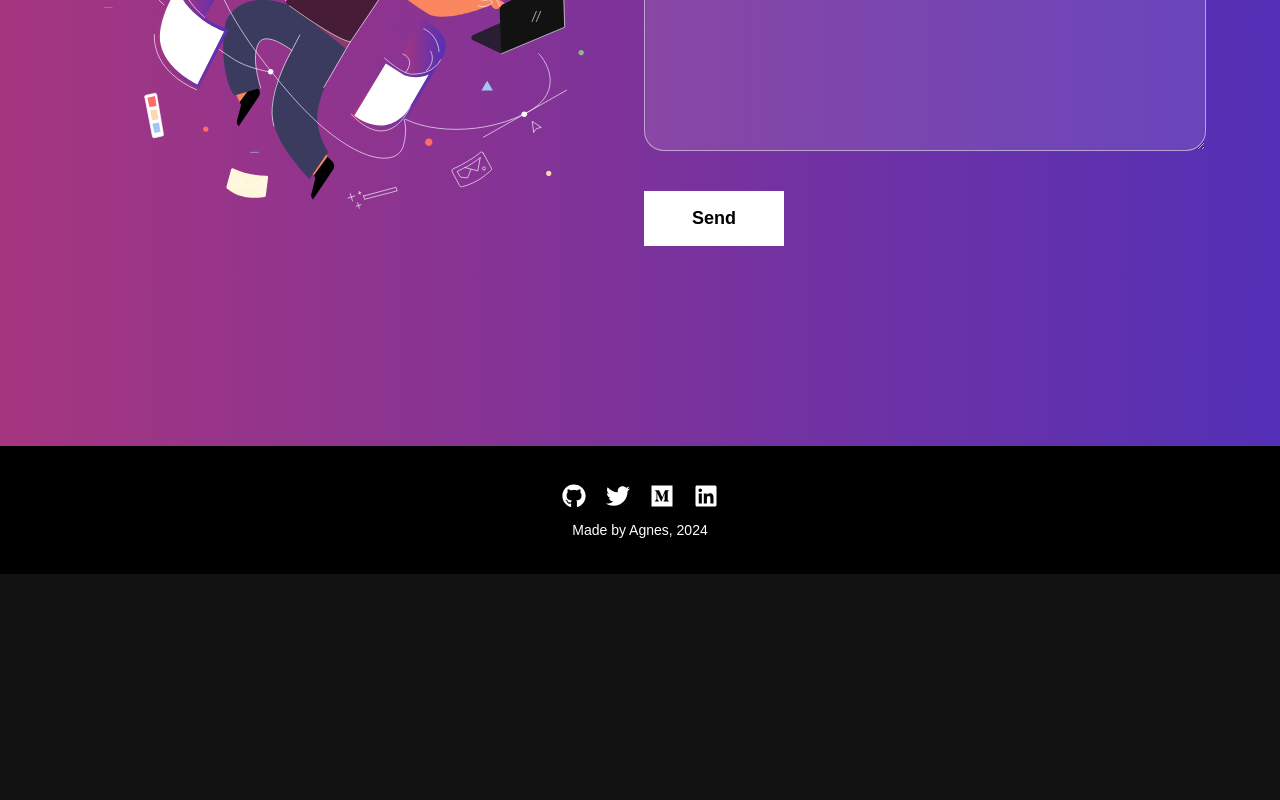
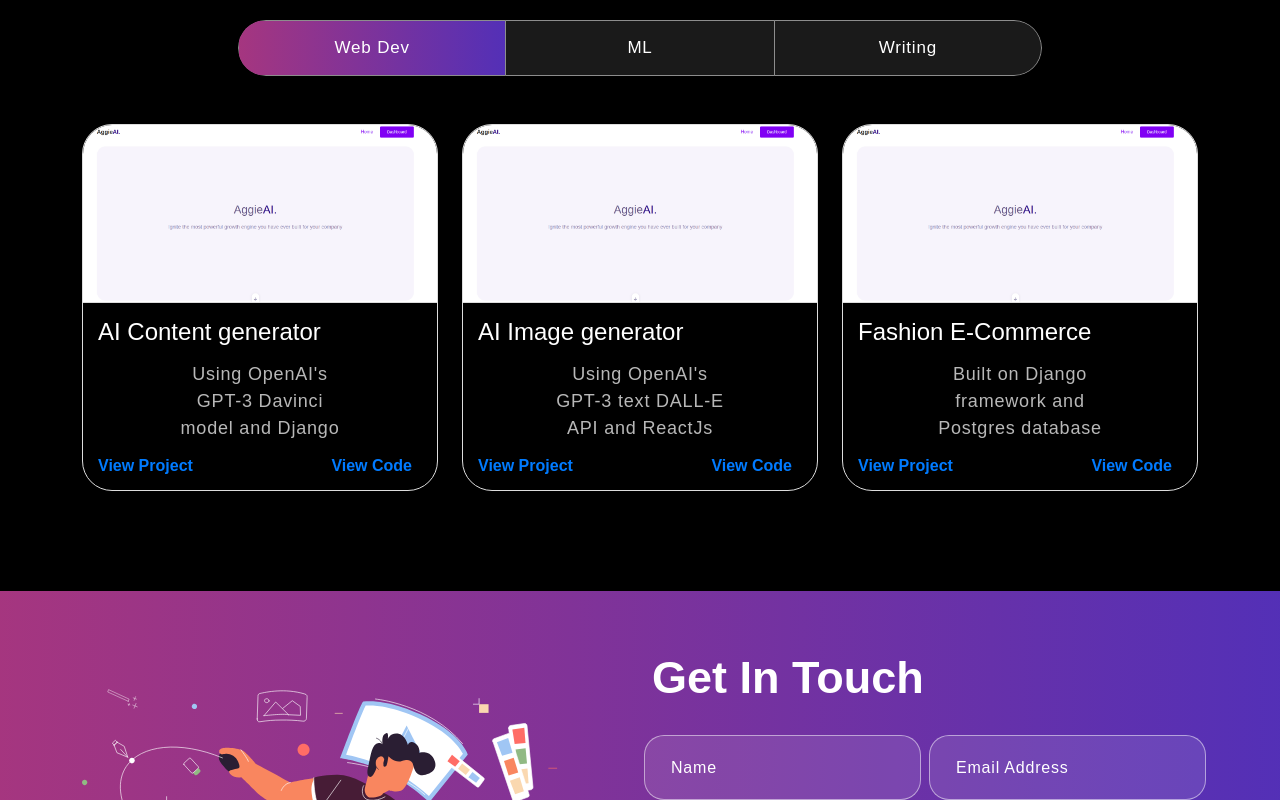
Before and after one commit to Agnes-Kalunda/agness, a React (Create React App) app: page / in a window 1280 px wide. Shown: the part 1500-2300 px from the top of the page. Before the commit the page ends 2074 px from the top, so only its background shows below. Built offline with nearby package versions, Linux system fonts and the light colour scheme.

Commit message:
project component to showcase projects

```diff
--- a/src/App.js
+++ b/src/App.js
@@ -13,7 +13,7 @@ function App() {
       < NavBar />
       < Banner/>
       < Skills />
-      {/* < Projects /> */}
+      < Projects />
       < Contact />
       < Footer/>
 
--- a/src/components/ProjectCard.js
+++ b/src/components/ProjectCard.js
@@ -0,0 +1,33 @@
+import React from 'react';
+import { Col } from 'react-bootstrap';
+
+
+export const ProjectCard = ({ title, description, imgUrl, liveLink, codeLink }) => {
+  return (
+    <Col size={12} sm={6} md={4}>
+      <div className="project-card">
+        <img className="project-image" src={imgUrl} alt={title} />
+        <div className="project-content">
+          <div>
+            <h4>{title}</h4>
+          </div>
+          <div>
+            <p>{description}</p>
+          </div>
+          <div className="project-links">
+            {liveLink && (
+              <a href={liveLink} target="_blank" rel="noopener noreferrer">
+                <strong>View Project</strong>
+              </a>
+            )}
+            {codeLink && (
+              <a href={codeLink} target="_blank" rel="noopener noreferrer">
+                <strong>View Code</strong>
+              </a>
+            )}
+          </div>
+        </div>
+      </div>
+    </Col>
+  );
+};
```
